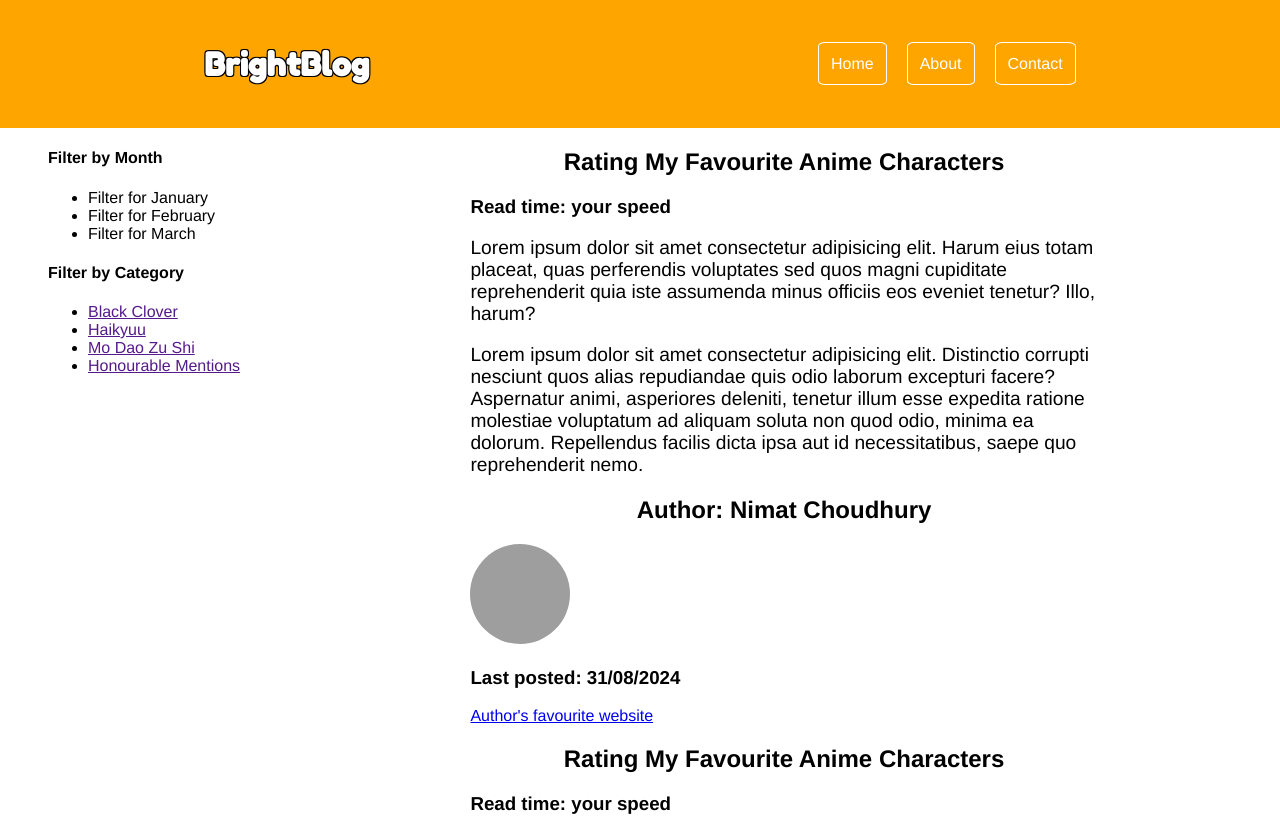
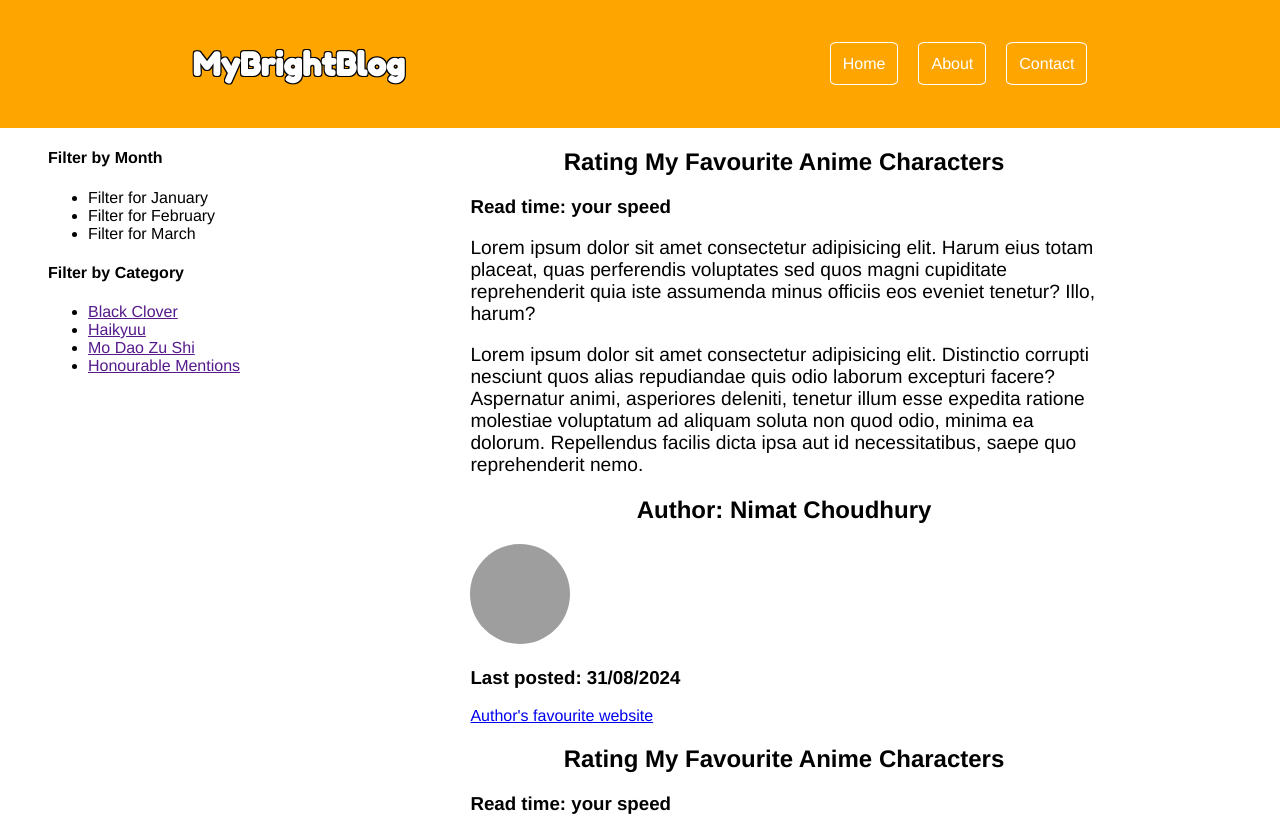
Before and after one commit to NimatC12/NimatC12.github.io, a plain HTML site: page index.html in a window 1280 px wide. Shown: the top 818 px of the page. Drawn offline with Linux system fonts and the light colour scheme; no server answers; grey boxes are pictures that could not be loaded.

Commit message:
Update index.html
testing upload

```diff
--- a/index.html
+++ b/index.html
@@ -10,7 +10,7 @@
 </head>
 <body>
     <header>
-        <h1 id="logo">BrightBlog</h1>
+        <h1 id="logo">MyBrightBlog</h1>
         <nav>
             <ul id="nav-ul">
                 <li><a href="" class="navbutton">Home</a></li>
```
